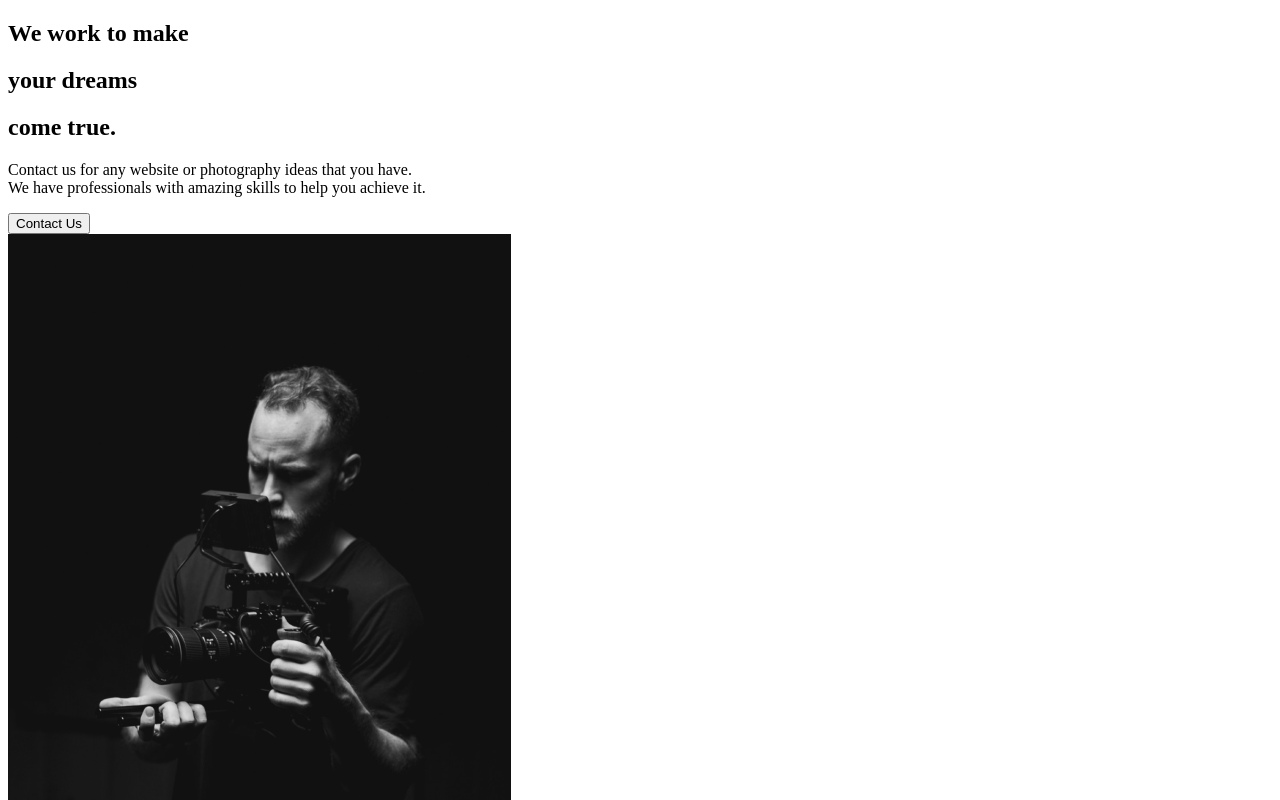
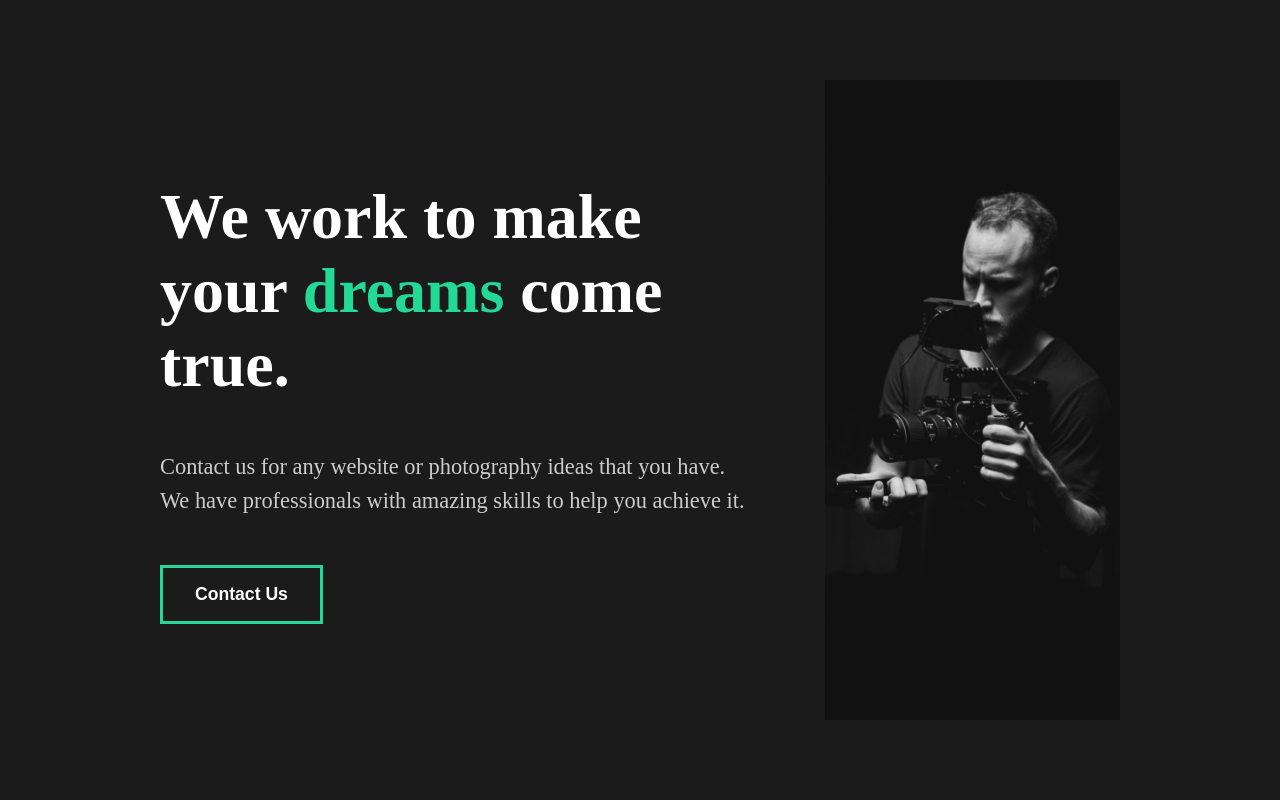
Before and after one commit to PitLuk22/React-Portfolio, a React (Create React App) app: page / in a window 1280 px wide. Shown: the top 800 px of the page. Built offline with nearby package versions, Linux system fonts and the light colour scheme.

Commit message:
styled about section

```diff
--- a/public/index.html
+++ b/public/index.html
@@ -1,43 +1,19 @@
 <!DOCTYPE html>
 <html lang="en">
+
 <head>
 	<meta charset="utf-8" />
 	<link rel="icon" href="%PUBLIC_URL%/favicon.ico" />
 	<meta name="viewport" content="width=device-width, initial-scale=1" />
 	<meta name="theme-color" content="#000000" />
-    <meta
-      name="description"
-      content="Web site created using create-react-app"
-    />
+	<meta name="description" content="Web site created using create-react-app" />
 	<link rel="apple-touch-icon" href="%PUBLIC_URL%/logo192.png" />
-    <!--
-      manifest.json provides metadata used when your web app is installed on a
-      user's mobile device or desktop. See https://developers.google.com/web/fundamentals/web-app-manifest/
-    -->
 	<link rel="manifest" href="%PUBLIC_URL%/manifest.json" />
-    <!--
-      Notice the use of %PUBLIC_URL% in the tags above.
-      It will be replaced with the URL of the `public` folder during the build.
-      Only files inside the `public` folder can be referenced from the HTML.
+	<title>Portfolio</title>
+</head>
 
-      Unlike "/favicon.ico" or "favicon.ico", "%PUBLIC_URL%/favicon.ico" will
-      work correctly both with client-side routing and a non-root public URL.
-      Learn how to configure a non-root public URL by running `npm run build`.
-    -->
-    <title>React App</title>
-  </head>
 <body>
-    <noscript>You need to enable JavaScript to run this app.</noscript>
 	<div id="root"></div>
-    <!--
-      This HTML file is a template.
-      If you open it directly in the browser, you will see an empty page.
+</body>
 
-      You can add webfonts, meta tags, or analytics to this file.
-      The build step will place the bundled scripts into the <body> tag.
-
-      To begin the development, run `npm start` or `yarn start`.
-      To create a production bundle, use `npm run build` or `yarn build`.
-    -->
-  </body>
 </html>
--- /dev/null
+++ b/src/components/GlobalStyle.js
@@ -0,0 +1,88 @@
+import { createGlobalStyle } from 'styled-components';
+
+const GlobalStyle = createGlobalStyle`
+	*{
+		margin:0;
+		padding:0;
+		box-sizing:border-box;
+	}
+	body {
+		background: #1b1b1b;
+	}
+	button {
+		position: relative;
+		overflow: hidden;
+		font-weight: bold;
+		font-size: 1.1rem;
+		border: 3px solid #23d997;
+		color: #fff;
+		cursor: pointer;
+		padding: 1rem 2rem;
+		background: transparent;
+		transition: all .5s ease;
+		&:hover {
+			background-color: #23d997;
+			color: #000;
+		}
+		b {
+			position: relative;
+			z-index: 10;
+			pointer-events: none;
+		}
+		span {
+			position: absolute;
+			transform: translate(-50%, -50%);
+			background: #fff;
+			border-radius: 50%;
+			animation: ripple 0.6s linear infinite;
+			pointer-events: none;
+		}
+
+	}
+	h1,h2 {
+		font-weight: bold;
+		font-size: 4rem;
+		color: #fff;
+	}
+	h3 {
+		font-weight: lighter;
+		color: #fff;
+		font-size: 3rem;
+	}
+	h4 {
+		font-weight: bold;
+		color: #fff;
+		font-size: 3rem;
+	}
+	p {
+		padding: 3rem 0rem;
+		font-size: 1.4rem;
+		line-height: 150%;
+		color: #ccc;
+	}
+	span {
+		color: #23d997;
+	}
+	a {
+		font-size: 1.1rem;
+	}
+
+
+
+	@keyframes ripple {
+	0% {
+		width: 0px;
+		height: 0px;
+		opacity: 1;
+	}
+
+	100% {
+		width: 500px;
+		height: 500px;
+		opacity: 0;
+	}
+}
+
+`;
+
+export default GlobalStyle;
--- a/src/components/aboutSection/aboutSection.js
+++ b/src/components/aboutSection/aboutSection.js
@@ -1,33 +1,81 @@
-import React from 'react'
+import React from 'react';
+import styled from 'styled-components';
+// Import img
 import home from '../../img/home1.png';
 
+
 const aboutSection = () => {
+
+	const rippleEffect = (event) => {
+		let x = event.pageX - event.target.offsetLeft;
+		let y = event.pageY - event.target.offsetTop;
+		const ripple = document.createElement("span");
+		ripple.style.left = `${x}px`;
+		ripple.style.top = `${y}px`;
+		event.target.appendChild(ripple);
+		setTimeout(function () {
+			ripple.remove();
+		}, 600);
+	}
+
 	return (
-		<div className='about'>
-			<div className="descr">
+		<S.About>
+			<S.Descr>
 				<div className="about__title title">
-					<div className="hide">
+					<S.Hide>
 						<h2>We work to make</h2>
-					</div>
-					<div className="hide">
-						<h2>your <span>dreams</span></h2>
-					</div>
-					<div className="hide">
-						<h2>come true.</h2>
-					</div>
+					</S.Hide>
+					<S.Hide>
+						<h2>your <span>dreams</span> come</h2>
+					</S.Hide>
+					<S.Hide>
+						<h2>true.</h2>
+					</S.Hide>
 					<p className='subtitle'>
 						Contact us for any website or photography ideas that you have.
 						<br />
 						We have professionals with amazing skills to help you achieve it.
 					</p>
 				</div>
-				<button className='about__btn btn'>Contact Us</button>
-			</div>
-			<div className="about__img">
+				<button
+					onClick={rippleEffect}
+					className='about__btn btn'>
+					<b>Contact Us</b>
+				</button>
+			</S.Descr>
+			<S.Image>
 				<img src={home} alt="a man" />
-			</div>
-		</div>
+			</S.Image>
+		</S.About>
 	)
 }
 
+// Styled components
+const S = {};
+
+S.About = styled.div`
+	min-height: 90vh;
+	display: flex;
+	justify-content: space-between;
+	align-items: center;
+	padding: 5rem 10rem;
+	color: #fff;
+`;
+S.Descr = styled.div`
+	padding-right: 5rem;
+`;
+S.Image = styled.div`
+	flex: 1;
+	overflow: hidden;
+	img {
+		width: 100%;
+		height: 80vh;
+		object-fit: cover;
+	}
+`;
+S.Hide = styled.div`
+	overflow: hidden;
+`;
+
+
 export default aboutSection;
--- a/src/components/app/App.js
+++ b/src/components/app/App.js
@@ -1,9 +1,13 @@
 import React from 'react';
+// Import GlobalStyle
+import GlobalStyle from '../GlobalStyle';
+// Import Pages
 import { AboutPage } from '../pages';;
 
 function App() {
 	return (
 		<div className="App">
+			<GlobalStyle />
 			<AboutPage />
 		</div>
 	);
--- a/src/components/faqSection/faqSection.js
+++ b/src/components/faqSection/faqSection.js
@@ -1,13 +1,14 @@
 import React from 'react';
+import styled from 'styled-components';
 
 const FaqSection = () => {
 	return (
 		<div className='faq'>
 			<div className="faq__title">
-				<h2>
+				<h3>
 					Any question?
 					<span>FAQ</span>
-				</h2>
+				</h3>
 			</div>
 			<div className="faq__question question">
 				<h4>How do I start?</h4>
@@ -41,4 +42,5 @@ const FaqSection = () => {
 	)
 }
 
+
 export default FaqSection;
--- a/src/components/servicesSection/servicesSection.js
+++ b/src/components/servicesSection/servicesSection.js
@@ -14,7 +14,7 @@ const ServicesSection = () => {
 			</div>
 			<div className="services__descr descr">
 				<div className="descr__title">
-					<h2>High quality service.</h2>
+					<h3>High <span>quality</span> service.</h3>
 				</div>
 				<div className="sescr__cards">
 					<div className="card">
```
Also changed, not shown: public/robots.txt (deleted), 1 other file (tests, documents, lock files or other folders). Lines whose indentation alone changed are shown as unchanged.
